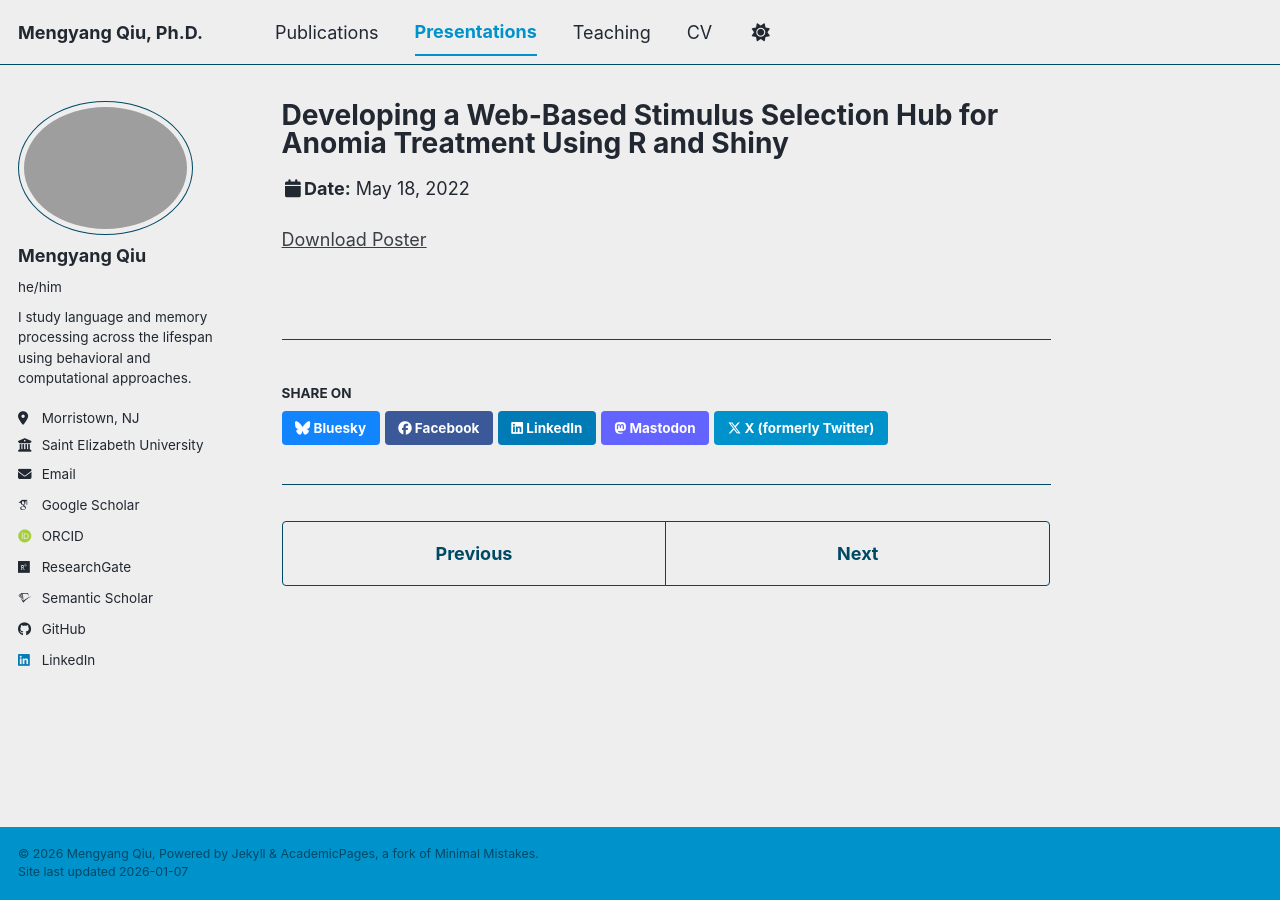
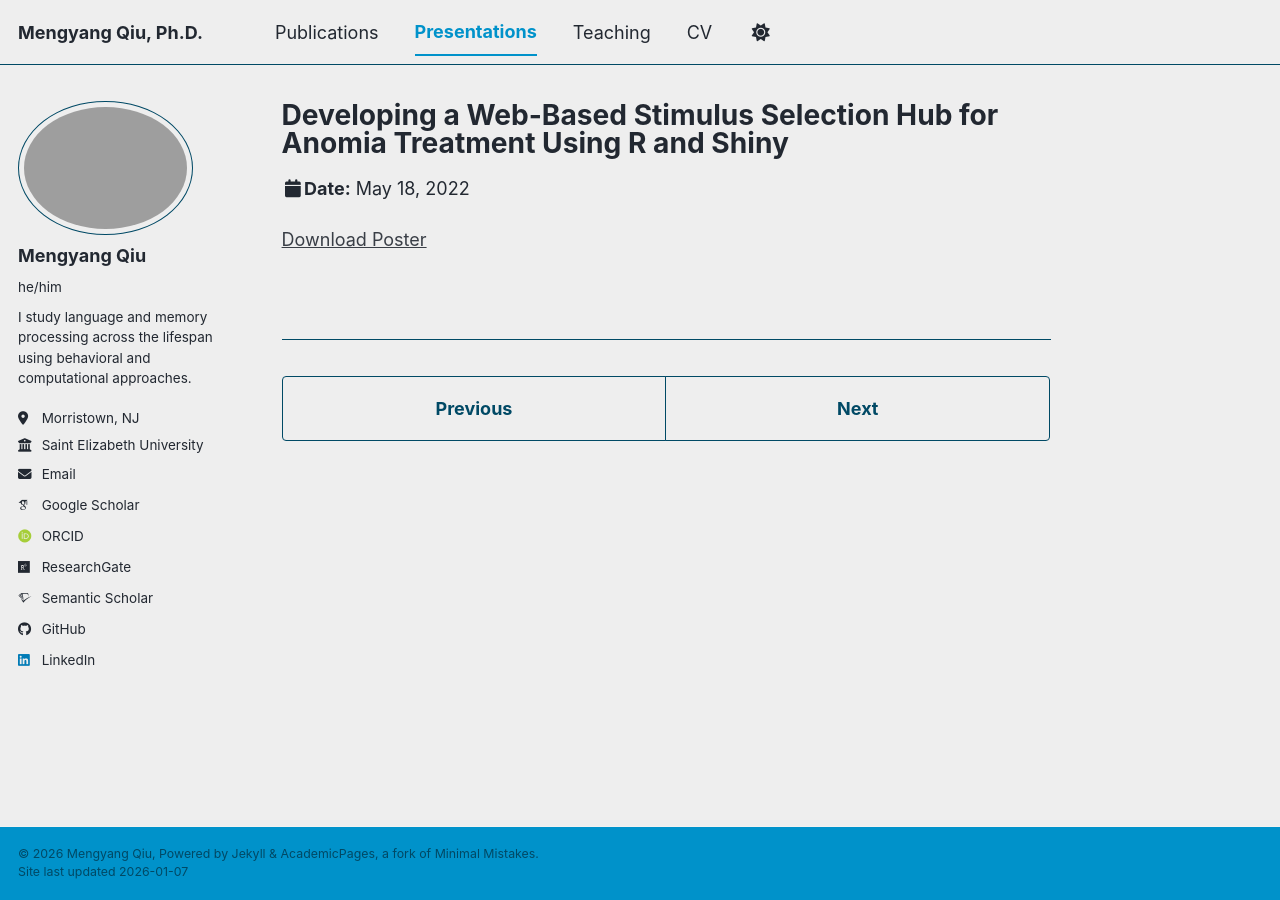
Before and after one commit to mengyangq/mengyangq.github.io, a Jekyll site: the page built from _presentations/qiu_castro_2022_developing_poster.md, in a window 1280 px wide. Built offline with Jekyll 4.4.1, drawn with Linux system fonts in a browser that asks for light colours; some web fonts are replaced; a script bundle is joined from its source files by our own code; library files that are not in the unit come from our copies; some of the changed lines change nothing that is shown.

Commit message:
Update _config.yml

```diff
--- a/_config.yml
+++ b/_config.yml
@@ -262,8 +262,8 @@
     values:
       layout: single
       author_profile: true
-      share: true
-      comments: true
+      share: false
+      comments: false
   # _publications
   - scope:
       path: ""
@@ -272,7 +272,7 @@
       layout: single
       author_profile: true
       share: true
-      comments: true
+      comments: false
   # _portfolio
   - scope:
       path: ""
@@ -289,7 +289,7 @@
     values:
       layout: talk
       author_profile: true
-      share: true
+      share: false
 
 
 # Sass/SCSS
```
